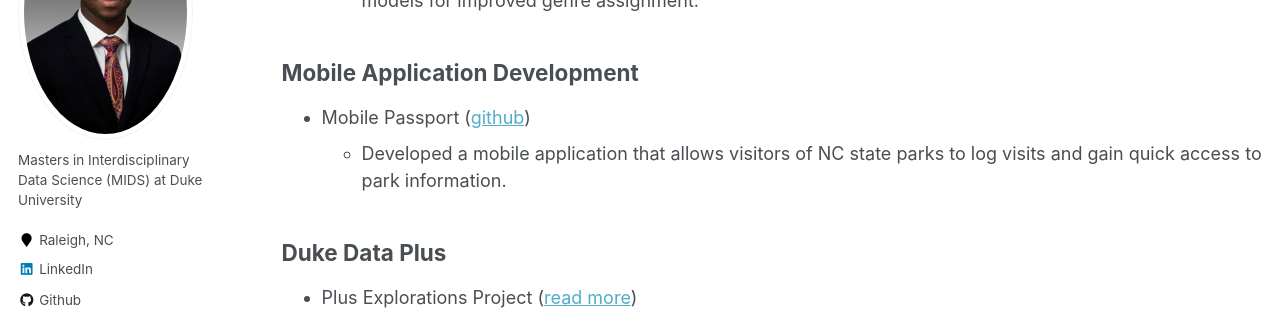
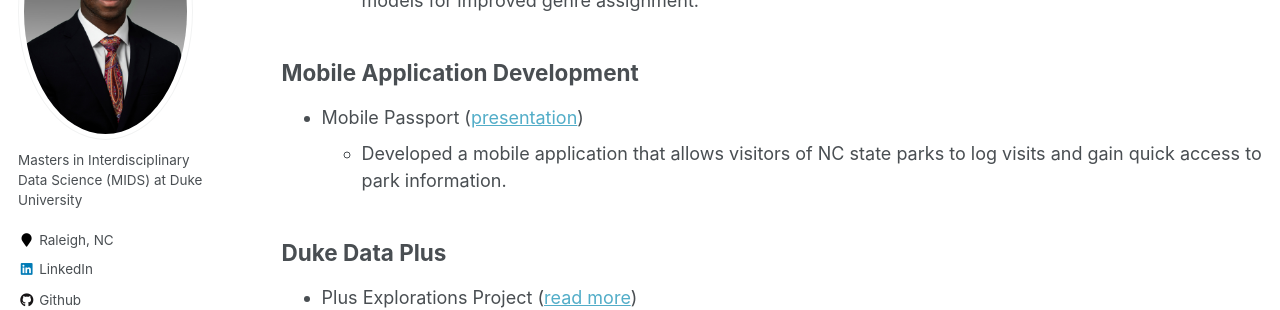
Before and after one commit to caratliff/caratliff.github.io, a Jekyll site: the page built from _pages/portfolio.md, in a window 1280 px wide and 900 px high, scrolled down 1251 px. Shown: the part 153-463 px from the top of the window. Built offline with Jekyll 4.4.1, drawn with Linux system fonts in a browser that asks for light colours.

Commit message:
Update portfolio.md

```diff
--- a/_pages/portfolio.md
+++ b/_pages/portfolio.md
@@ -37,7 +37,7 @@ author_profile: true
   * Utilized Spotify API to obtain audio data to implement Unsupervised and Supervised Machine Learning models for improved genre assignment.
 
 ## Mobile Application Development
-* Mobile Passport ([github](https://github.com/rmratliffbrown/mobile-passport))
+* Mobile Passport ([presentation](https://github.com/rmratliffbrown/mobile-passport/blob/main/Mobile%20Passport.pdf))
   * Developed a mobile application that allows visitors of NC state parks to log visits and gain quick access to park information.
 
 ## Duke Data Plus
```
